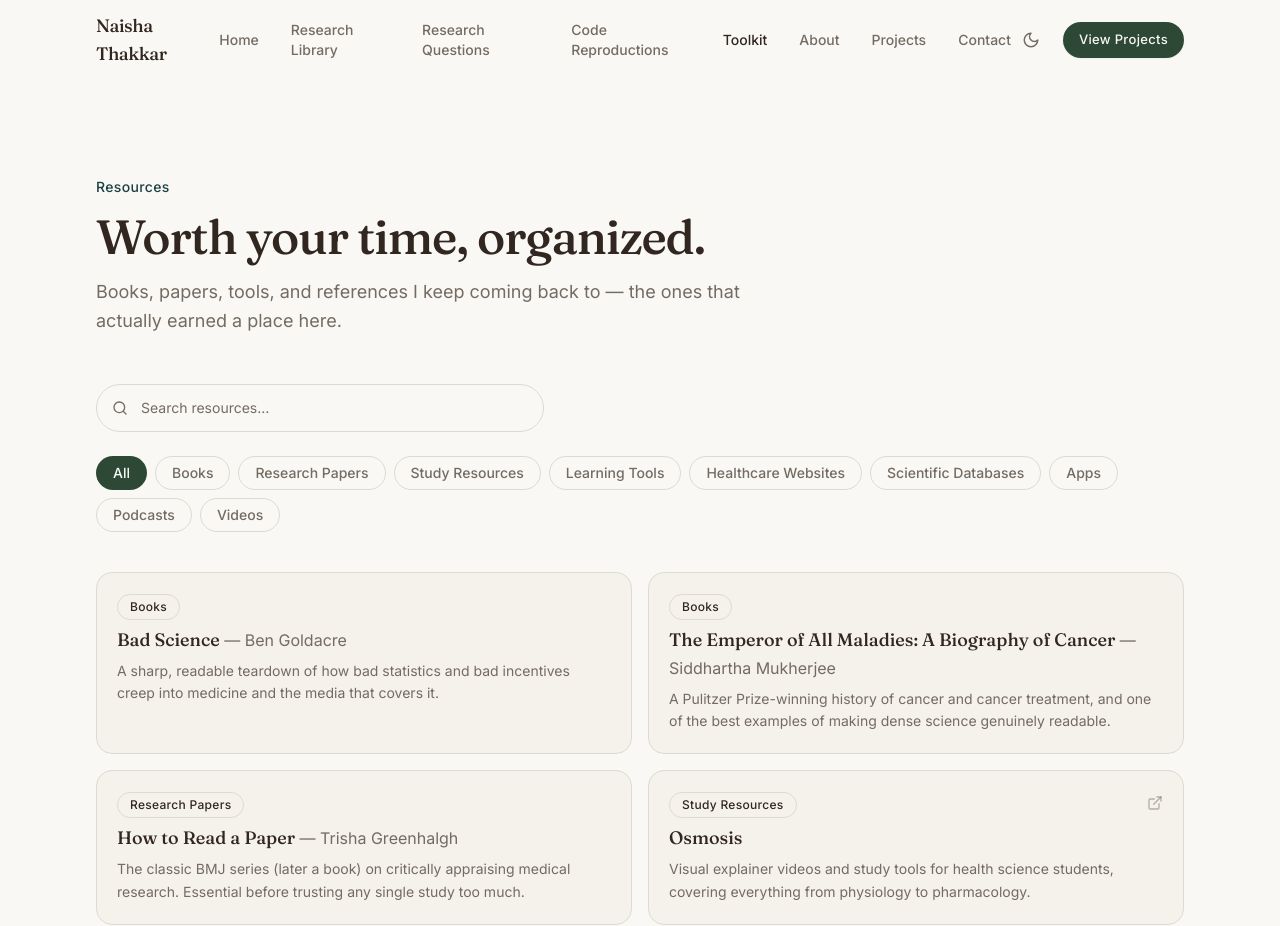
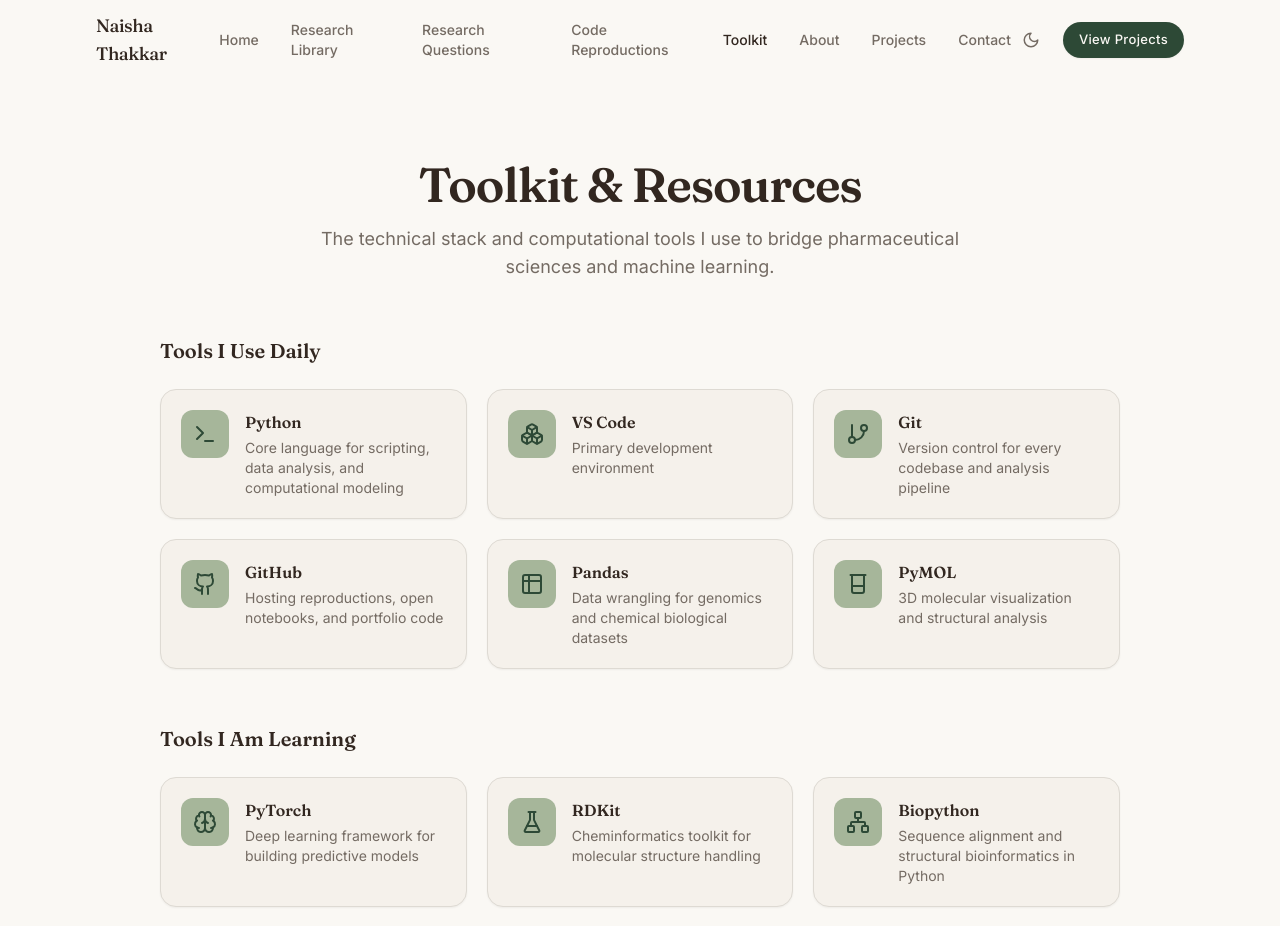
Before and after one commit to naishathakkar/naisha-branding-site, a Next.js app: page /resources in a window 1280 px wide. Shown: the top 926 px of the page. Built offline with nearby package versions, Linux system fonts and the light colour scheme.

Commit message:
Update page.tsx

```diff
--- a/app/resources/page.tsx
+++ b/app/resources/page.tsx
@@ -1,32 +1,134 @@
-import type { Metadata } from "next";
 import { Container } from "@/components/layout/container";
-import { ResourcesView } from "@/components/resources/resources-view";
-import { resources } from "@/lib/resources";
+import {
+  Terminal,
+  GitBranch,
+  Github,
+  Table2,
+  Boxes,
+  Brain,
+  FlaskConical,
+  Beaker,
+  Network,
+  Target,
+} from "lucide-react";
 
-export const metadata: Metadata = {
-  title: "Resources",
-  description:
-    "Books, research papers, tools, and references worth your time.",
+type Tool = {
+  name: string;
+  icon: React.ReactNode;
+  note: string;
 };
+
+const dailyTools: Tool[] = [
+  {
+    name: "Python",
+    icon: <Terminal className="h-6 w-6" />,
+    note: "Core language for scripting, data analysis, and computational modeling",
+  },
+  {
+    name: "VS Code",
+    icon: <Boxes className="h-6 w-6" />,
+    note: "Primary development environment",
+  },
+  {
+    name: "Git",
+    icon: <GitBranch className="h-6 w-6" />,
+    note: "Version control for every codebase and analysis pipeline",
+  },
+  {
+    name: "GitHub",
+    icon: <Github className="h-6 w-6" />,
+    note: "Hosting reproductions, open notebooks, and portfolio code",
+  },
+  {
+    name: "Pandas",
+    icon: <Table2 className="h-6 w-6" />,
+    note: "Data wrangling for genomics and chemical biological datasets",
+  },
+  {
+    name: "PyMOL",
+    icon: <Beaker className="h-6 w-6" />,
+    note: "3D molecular visualization and structural analysis",
+  },
+];
+
+const learningTools: Tool[] = [
+  {
+    name: "PyTorch",
+    icon: <Brain className="h-6 w-6" />,
+    note: "Deep learning framework for building predictive models",
+  },
+  {
+    name: "RDKit",
+    icon: <FlaskConical className="h-6 w-6" />,
+    note: "Cheminformatics toolkit for molecular structure handling",
+  },
+  {
+    name: "Biopython",
+    icon: <Network className="h-6 w-6" />,
+    note: "Sequence alignment and structural bioinformatics in Python",
+  },
+  {
+    name: "ChEMBL API",
+    icon: <Target className="h-6 w-6" />,
+    note: "Querying bioactivity and drug-target interaction data",
+  },
+  {
+    name: "AutoDock Vina",
+    icon: <Beaker className="h-6 w-6" />,
+    note: "Molecular docking simulations and binding affinity estimation",
+  },
+];
+
+function ToolCard({ tool }: { tool: Tool }) {
+  return (
+    <div className="flex items-start gap-4 rounded-2xl border border-border bg-card p-5 text-card-foreground shadow-sm">
+      <div className="flex h-12 w-12 flex-none items-center justify-center rounded-xl bg-accent text-primary">
+        {tool.icon}
+      </div>
+      <div>
+        <h3 className="font-display text-base font-semibold text-foreground">
+          {tool.name}
+        </h3>
+        <p className="mt-1 text-sm text-muted-foreground">{tool.note}</p>
+      </div>
+    </div>
+  );
+}
 
 export default function ResourcesPage() {
   return (
-    <main className="py-16 lg:py-24">
-      <Container className="space-y-12">
-        <div className="max-w-2xl space-y-4">
-          <p className="text-sm font-medium tracking-wide text-secondary">
-            Resources
-          </p>
-          <h1 className="font-display text-4xl font-medium tracking-tight text-foreground lg:text-5xl">
-            Worth your time, organized.
+    <main className="py-16 sm:py-20">
+      <Container className="max-w-5xl">
+        <div className="text-center">
+          <h1 className="font-display text-3xl font-bold tracking-tight text-foreground sm:text-4xl lg:text-5xl">
+            Toolkit & Resources
           </h1>
-          <p className="text-lg leading-relaxed text-muted-foreground">
-            Books, papers, tools, and references I keep coming back to — the
-            ones that actually earned a place here.
+          <p className="mx-auto mt-4 max-w-2xl text-muted-foreground sm:text-lg">
+            The technical stack and computational tools I use to bridge pharmaceutical sciences and machine learning.
           </p>
         </div>
 
-        <ResourcesView resources={resources} />
+        <section className="mt-14">
+          <h2 className="font-display text-xl font-semibold text-foreground">
+            Tools I Use Daily
+          </h2>
+          <div className="mt-6 grid grid-cols-1 gap-5 sm:grid-cols-2 lg:grid-cols-3">
+            {dailyTools.map((tool) => (
+              <ToolCard key={tool.name} tool={tool} />
+            ))}
+          </div>
+        </section>
+
+        <section className="mt-14">
+          <h2 className="font-display text-xl font-semibold text-foreground">
+            Tools I Am Learning
+          </h2>
+          <div className="mt-6 grid grid-cols-1 gap-5 sm:grid-cols-2 lg:grid-cols-3">
+            {learningTools.map((tool) => (
+              <ToolCard key={tool.name} tool={tool} />
+            ))}
+          </div>
+        </section>
       </Container>
     </main>
   );
```
